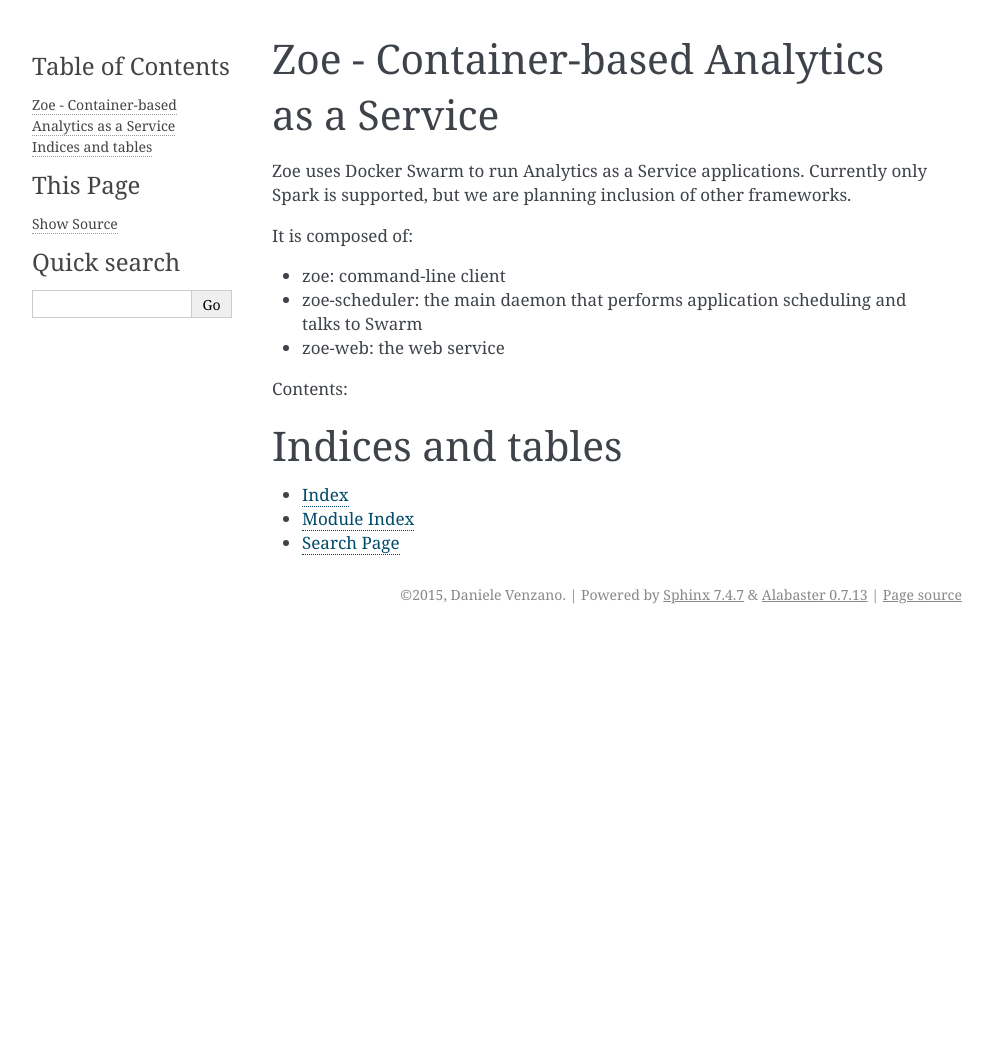
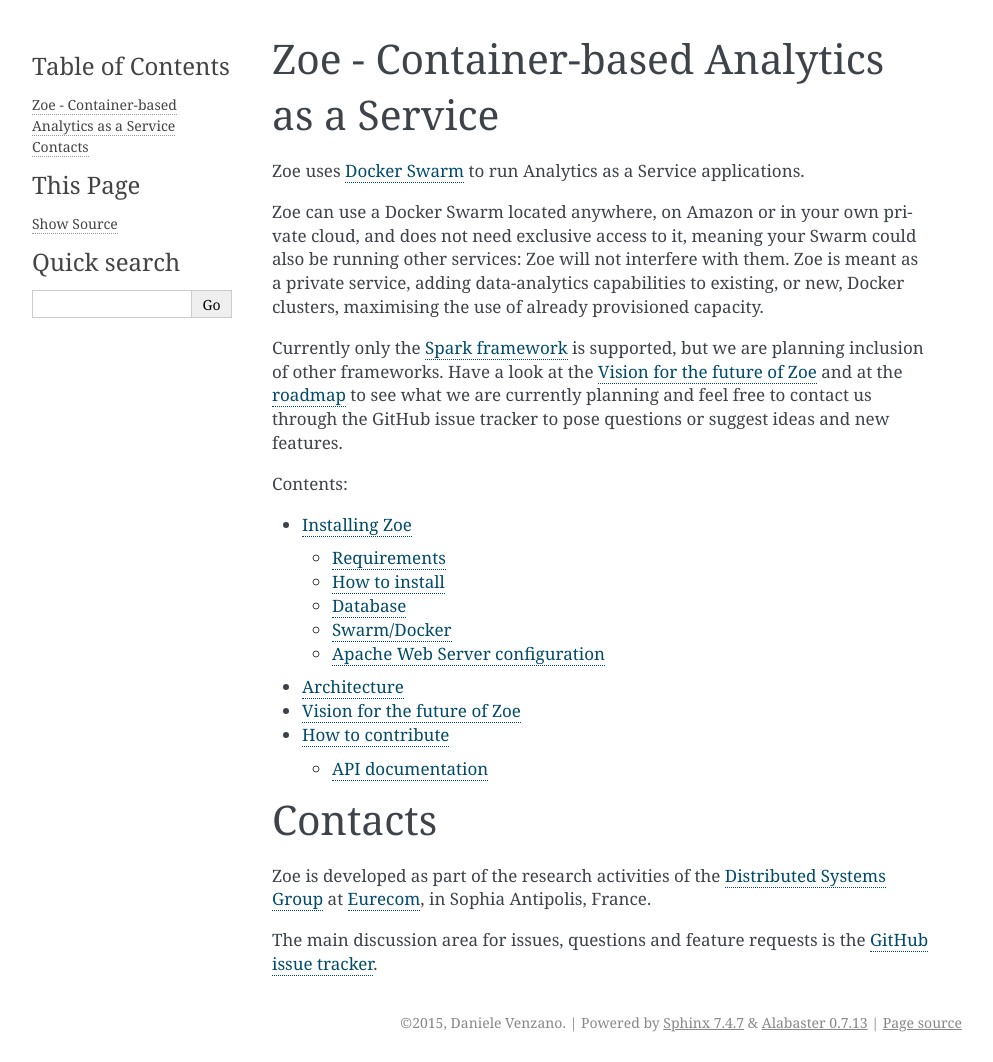
Before and after one commit to DistributedSystemsGroup/zoe, a Sphinx documentation site: the page built from docs/index.rst, in a window 1280 px wide. Shown: the whole page, without its empty margins (148-1141 px from the left). Built offline with Sphinx 7.4.7, drawn with Linux system fonts in a browser that asks for light colours; before the commit the page ends 900 px from its top, so only the background shows below that.

Commit message:
Start adding some structure to the documentation

```diff
--- a/docs/conf.py
+++ b/docs/conf.py
@@ -20,7 +20,7 @@
 # If extensions (or modules to document with autodoc) are in another directory,
 # add these directories to sys.path here. If the directory is relative to the
 # documentation root, use os.path.abspath to make it absolute, like shown here.
-#sys.path.insert(0, os.path.abspath('.'))
+sys.path.insert(0, os.path.abspath('..'))
 
 # -- General configuration ------------------------------------------------
 
--- /dev/null
+++ b/docs/contributing.rst
@@ -0,0 +1,13 @@
+How to contribute
+=================
+
+
+API documentation
+-----------------
+
+:ref:`modindex`
+
+.. toctree::
+  :maxdepth: 2
+
+  developer/client
--- /dev/null
+++ b/docs/developer/client.rst
@@ -0,0 +1,9 @@
+.. module:: zoe_client
+
+The zoe_client module
+=====================
+
+.. class:: zoe_client.ZoeClient
+
+The ZoeClient class
+-------------------
--- a/docs/index.rst
+++ b/docs/index.rst
@@ -4,24 +4,30 @@
 Zoe - Container-based Analytics as a Service
 ============================================
 
-Zoe uses Docker Swarm to run Analytics as a Service applications. Currently only Spark is supported, but we are planning inclusion of other frameworks.
+Zoe uses `Docker Swarm <https://docs.docker.com/swarm/>`_ to run Analytics as a Service applications.
 
-It is composed of:
+Zoe can use a Docker Swarm located anywhere, on Amazon or in your own private cloud, and does not need exclusive access to it, meaning
+your Swarm could also be running other services: Zoe will not interfere with them. Zoe is meant as a private service, adding data-analytics
+capabilities to existing, or new, Docker clusters, maximising the use of already provisioned capacity.
 
-* zoe: command-line client
-* zoe-scheduler: the main daemon that performs application scheduling and talks to Swarm
-* zoe-web: the web service
+Currently only the `Spark framework <http://spark.apache.org/>`_ is supported, but we are planning inclusion of other frameworks. Have a look at the :ref:`vision` and at the
+`roadmap <https://github.com/DistributedSystemsGroup/zoe/blob/master/README.md>`_ to see what we are currently planning and feel free to contact us through the
+GitHub issue tracker to pose questions or suggest ideas and new features.
 
 Contents:
 
 .. toctree::
-   :maxdepth: 2
+  :maxdepth: 2
 
+  install
+  architecture
+  vision
+  contributing
 
+Contacts
+========
 
-Indices and tables
-==================
+Zoe is developed as part of the research activities of the `Distributed Systems Group <http://distsysgroup.wordpress.com>`_ at `Eurecom <http://www.eurecom.fr>`_, in
+Sophia Antipolis, France.
 
-* :ref:`genindex`
-* :ref:`modindex`
-* :ref:`search`
+The main discussion area for issues, questions and feature requests is the `GitHub issue tracker <https://github.com/DistributedSystemsGroup/zoe/issues>`_.
--- /dev/null
+++ b/docs/install.rst
@@ -0,0 +1,90 @@
+Installing Zoe
+==============
+
+Requirements
+------------
+
+* MySQL to keep all the state
+* Docker Swarm
+* A Docker registry containing Spark images
+* Apache Web Server to act as a reverse proxy
+
+How to install
+--------------
+
+1. Clone this repository
+2. Generate a sample configuration file with ``zoe.py write-config zoe.conf``
+3. Edit ``zoe.conf`` and check/modify the following sections (the other sections are covered below):
+    * flask (use in a python interpreter ``import os; os.urandom(24)`` to generate a new key)
+    * filesystem
+    * smtp
+4. Setup supervisor to manage Zoe processes: in the ``scripts/supervisor/`` directory you can find the configuration file for
+   supervisor. You need to modify the paths to point to where you cloned Zoe.
+5. Start running applications!
+
+Zoe configuration is read from an 'ini' file, the following locations are searched for a file names ``zoe.conf``:
+* working path (.)
+* /etc/zoe
+
+Database
+--------
+
+1. Install MySQL/MariaDB, or any other DB supported by SQLAlchemy.
+2. Create a database, a user and a password and use these to build a connection string like ``mysql://<user>:<password>@host/db``
+3. Put this string in section ``[db]`` of zoe.conf
+
+Swarm/Docker
+------------
+
+Install Docker and the Swarm container:
+* https://docs.docker.com/installation/ubuntulinux/
+* https://docs.docker.com/swarm/install-manual/
+
+For testing you can use a Swarm with a single Docker instance located on the same host/VM.
+
+Network configuration
+^^^^^^^^^^^^^^^^^^^^^
+
+Zoe assumes that containers placed on different hosts are able to talk to each other freely. Since we use Docker on bare metal, we
+use an undocumented network configuration, with the docker bridges connected to a physical interface, so that
+containers on different hosts can talk to each other on the same layer 2 domain.
+To do that you need also to reset the MAC address of the bridge, otherwise bridges on different hosts will have the same MAC address.
+
+Other configurations are possible, but configuring Docker networking is outside the scope of this document.
+
+Images: Docker Hub Vs local Docker registry
+^^^^^^^^^^^^^^^^^^^^^^^^^^^^^^^^^^^^^^^^^^^
+
+The images used by Zoe are available on the Docker Hub:
+
+* https://hub.docker.com/r/zoerepo/spark-scala-notebook/
+* https://hub.docker.com/r/zoerepo/spark-master/
+* https://hub.docker.com/r/zoerepo/spark-worker/
+* https://hub.docker.com/r/zoerepo/spark-submit/
+
+Since the Docker Hub can be quite slow, we strongly suggest setting up a private registry. The ``build_images.sh`` script in the
+`zoe-docker-images <https://github.com/DistributedSystemsGroup/zoe-docker-images>`_ repository can help you populate the registry
+bypassing the Hub.
+
+The images are quite standard and can be used also without Zoe. Examples on how to do that, are available in the ``scripts/start_cluster.sh`` script.
+
+Set the registry address:port in section ``[docker]`` in ``zoe.conf``. If use Docker Hub, set the option to an empty string.
+
+Apache Web Server configuration
+-------------------------------
+
+Install the Apache web server.
+
+A sample virtual host file containing the directives required by Zoe is available in ``scripts/apache-sample.conf``.
+
+This configuration will also proxy zoe-web, that starts on port 5000 by default.
+
+Please note that putting the generated config file in /tmp can be a serious security problem, depending on your setup.
+
+Zoe generates dynamically proxy entries to let users access to the various web interfaces contained in the Spark containers.
+To do this, it needs to be able to reload Apache and to write to a configuration file included in the VirtualHost directive.
+
+Zoe is executing ``sudo service apache2 reload`` whenever nedded, so make sure the user that runs Zoe is able to run that command
+successfully.
+
+Change as needed the options ``web_server_name``, ``access_log`` and ``proxy_config_file`` in the section ``[apache]`` of ``zoe.conf``.
--- /dev/null
+++ b/docs/vision.rst
@@ -0,0 +1,4 @@
+.. _vision:
+
+Vision for the future of Zoe
+============================
```
Also changed, not shown: docs/architecture.rst (added, +8 -0 lines), 1 other file.
